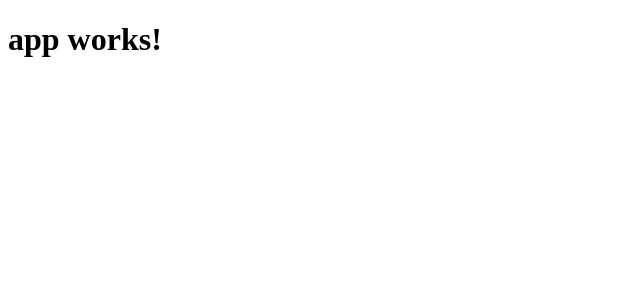
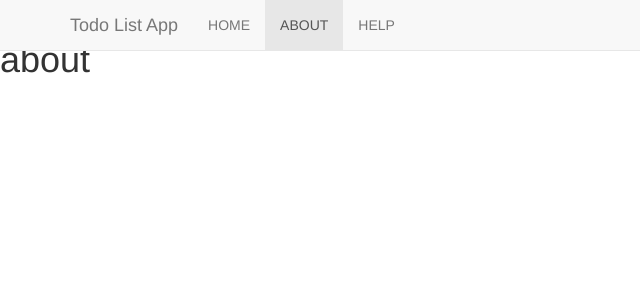
Before and after one commit to juhsinto/ToDoApp, an Angular app: page /about in a window 1280 px wide. Shown: the top 300 px of the page, without its empty margins (0-640 px from the left). Built offline with nearby package versions, Linux system fonts and the light colour scheme.

Commit message:
finished nav

```diff
--- a/src/app/app.component.html
+++ b/src/app/app.component.html
@@ -1,3 +1,23 @@
-<h1>
-  {{title}}
-</h1>
+<nav class="navbar navbar-default navbar-fixed-top">
+      <div class="container">
+        <div class="navbar-header">
+          <button type="button" class="navbar-toggle collapsed" data-toggle="collapse" data-target="#navbar" aria-expanded="false" aria-controls="navbar">
+            <span class="sr-only">Toggle navigation</span>
+            <span class="icon-bar"></span>
+            <span class="icon-bar"></span>
+            <span class="icon-bar"></span>
+          </button>
+          <a class="navbar-brand" href="/">Todo List App</a>
+        </div>
+        <div id="navbar" class="navbar-collapse collapse">
+          <my-menu>
+          </my-menu>
+        </div>
+      </div>
+    </nav>
+
+
+
+
+<br>
+<router-outlet></router-outlet>
--- a/src/app/app.component.ts
+++ b/src/app/app.component.ts
@@ -1,10 +1,9 @@
 import { Component } from '@angular/core';
 
 @Component({
-  selector: 'app-root',
-  templateUrl: './app.component.html',
-  styleUrls: ['./app.component.css']
+  selector: 'todo-app',
+  templateUrl: './app.component.html'
 })
 export class AppComponent {
-  title = 'app works!';
+  title = 'Todo List App';
 }
--- a/src/app/app.module.ts
+++ b/src/app/app.module.ts
@@ -4,15 +4,32 @@ import { FormsModule } from '@angular/forms';
 import { HttpModule } from '@angular/http';
 
 import { AppComponent } from './app.component';
+import { NavMenu } from './menu/nav-menu.component';
+import { MenuList } from './menu/menu-list.component';
+
+import { AboutComponent } from './pages/about.component';
+import { HelpComponent } from './pages/help.component';
+
+import { RouterModule }   from '@angular/router';
 
 @NgModule({
   declarations: [
-    AppComponent
+    AppComponent, NavMenu, MenuList, AboutComponent, HelpComponent
   ],
   imports: [
     BrowserModule,
     FormsModule,
-    HttpModule
+    HttpModule,
+    RouterModule.forRoot([
+     {
+       path: 'about',
+       component: AboutComponent
+     },
+     {
+       path: 'help',
+       component: HelpComponent
+     }
+   ])
   ],
   providers: [],
   bootstrap: [AppComponent]
--- /dev/null
+++ b/src/app/menu/menu-item.ts
@@ -0,0 +1,12 @@
+/*
+ *  Object structure for storing menu items
+ */
+export class MenuItem {
+  menuItem: string;
+  url: string;
+
+  constructor(menuItem: string, url: string) {
+    this.menuItem = menuItem;
+    this.url = url;
+  }
+}
--- /dev/null
+++ b/src/app/menu/menu-list.component.ts
@@ -0,0 +1,25 @@
+import { Input, Component } from '@angular/core';
+import { MenuItem } from './menu-item';
+/* -----------------------------------------------------------------------------
+ *  Component for the menu listing
+ *
+ */
+@Component({
+  selector: 'menu-list',
+  template: `
+  <ul class="nav navbar-nav">
+    <li routerLinkActive="active" [routerLinkActiveOptions]="{exact:true}" *ngFor="let item of menuList">
+      <a routerLink="{{ item.url }}">{{ item.menuItem }}</a>
+    </li>
+  </ul>
+
+
+
+  `
+})
+
+export class MenuList {
+
+@Input() menuList: MenuItem[];
+
+}
--- /dev/null
+++ b/src/app/menu/nav-menu.component.ts
@@ -0,0 +1,33 @@
+import { Component } from '@angular/core';
+import { MenuItem } from './menu-item';
+import { MenuList } from './menu-list.component';
+
+/* -----------------------------------------------------------------------------
+ *  Component that contains the menu items
+ *
+ */
+@Component({
+  selector: 'my-menu',
+  template: `
+
+
+    <menu-list
+      [menuList]="myMenuItems">
+    </menu-list>
+
+  `
+
+})
+
+
+export class NavMenu {
+  myMenuItems: MenuItem[];
+
+  constructor() {
+    this.myMenuItems = [
+      new MenuItem('HOME', '/'),
+      new MenuItem('ABOUT', '/about'),
+      new MenuItem('HELP', '/help'),
+      ];
+  }
+}
--- /dev/null
+++ b/src/app/pages/about.component.ts
@@ -0,0 +1,13 @@
+import { Component } from '@angular/core';
+
+@Component({
+  selector: 'about',
+  template: `
+    <h1> about </h1>
+  `
+})
+
+
+export class AboutComponent {
+
+}
--- /dev/null
+++ b/src/app/pages/help.component.ts
@@ -0,0 +1,14 @@
+import { Component } from '@angular/core';
+
+@Component({
+  selector: 'help',
+  template: `
+    <h1> help </h1>
+  `,
+  styleUrls: ['../app.component.css']
+})
+
+
+export class HelpComponent {
+
+}
--- a/src/index.html
+++ b/src/index.html
@@ -7,8 +7,14 @@
 
   <meta name="viewport" content="width=device-width, initial-scale=1">
   <link rel="icon" type="image/x-icon" href="favicon.ico">
+  <link rel="stylesheet" type="text/css" href="https://maxcdn.bootstrapcdn.com/bootstrap/3.3.7/css/bootstrap.min.css">
+  <script
+    src="https://code.jquery.com/jquery-3.1.1.min.js"
+    </script>
+  <script src="https://maxcdn.bootstrapcdn.com/bootstrap/3.3.7/js/bootstrap.min.js"></script>
+
 </head>
 <body>
-  <app-root>Loading...</app-root>
+  <todo-app>Loading...</todo-app>
 </body>
 </html>
```
Also changed, not shown: src/assets/images/logo.png (added).
